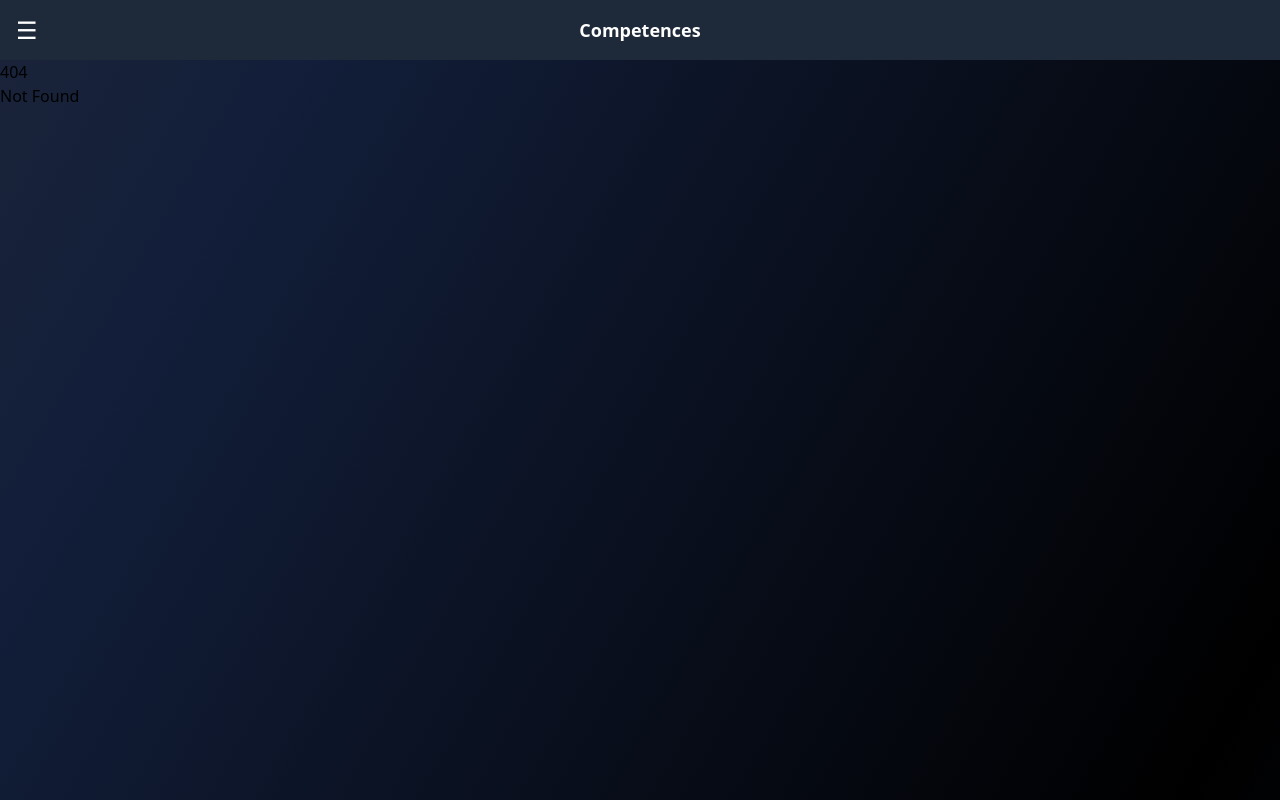
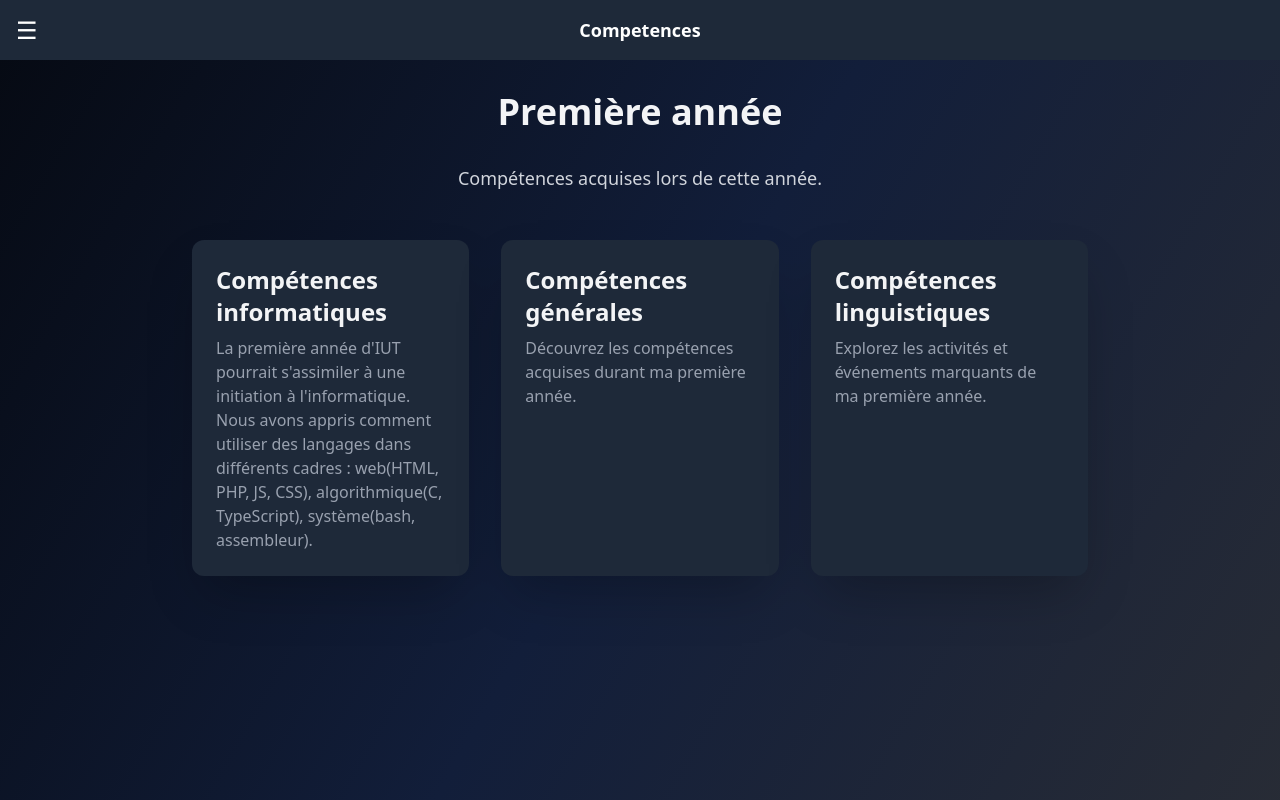
Before and after one commit to mdcnico/portfolio, a SvelteKit app: page /premannee/competences in a window 1280 px wide. Before the commit this address had no page. Built offline with nearby package versions, Linux system fonts and the light colour scheme.

Commit message:
Finalisation de la section première année 2.0

```diff
--- a/src/routes/premannee/+page.svelte
+++ b/src/routes/premannee/+page.svelte
@@ -12,7 +12,7 @@
         class="block bg-gray-800 rounded-xl shadow-2xl overflow-hidden transform hover:scale-105 transition-transform duration-250 group"
     >
         <div class="relative w-full h-64">
-            <img src="/images/projects.jpg" alt="Projects" class="w-full h-full object-cover">
+            <img src="/images/premannee/projects.gif" alt="Projects" class="w-full h-full object-cover">
             <div class="absolute inset-0 bg-gray-700 bg-opacity-50 opacity-0 group-hover:opacity-100 transition-opacity duration-300"></div>
         </div>
         <div class="p-6">
@@ -27,7 +27,7 @@
         class="block bg-gray-800 rounded-xl shadow-2xl overflow-hidden transform hover:scale-105 transition-transform duration-250 group"
     >
         <div class="relative w-full h-64">
-            <img src="/images/competences.jpg" alt="Competences" class="w-full h-full object-cover">
+            <img src="/images/premannee/competences.jpg" alt="Competences" class="w-full h-full object-cover">
             <div class="absolute inset-0 bg-gray-700 bg-opacity-50 opacity-0 group-hover:opacity-100 transition-opacity duration-300"></div>
         </div>
         <div class="p-6">
--- /dev/null
+++ b/src/routes/premannee/competences/+page.svelte
@@ -0,0 +1,38 @@
+<script lang="ts">
+    // No additional logic is needed for this page.
+</script>
+
+<h1 class="text-center text-4xl font-extrabold mb-8 mt-8 text-gray-100">Première année</h1>
+<p class="text-center text-lg mb-12 text-gray-300">Compétences acquises lors de cette année.</p>
+
+<div class="grid grid-cols-1 md:grid-cols-3 gap-8 max-w-4xl mx-auto w-full">
+    <!-- Projects Card -->
+    <div
+        class="block bg-gray-800 rounded-xl shadow-2xl overflow-hidden transform hover:scale-105 transition-transform duration-250 group"
+    >
+        <div class="p-6">
+            <h2 class="text-2xl font-bold text-gray-100 group-hover:text-gray-400 transition-colors duration-300">Compétences informatiques</h2>
+            <p class="text-gray-400 mt-2" style="overflow-wrap: break-word; word-break: break-word;">La première année d'IUT pourrait s'assimiler à une initiation à l'informatique. Nous avons appris comment utiliser des langages dans différents cadres : web(HTML, PHP, JS, CSS), algorithmique(C, TypeScript), système(bash, assembleur).</p>
+        </div>
+    </div>
+
+    <!-- Competences Card -->
+    <div
+        class="block bg-gray-800 rounded-xl shadow-2xl overflow-hidden transform hover:scale-105 transition-transform duration-250 group"
+    >
+        <div class="p-6">
+            <h2 class="text-2xl font-bold text-gray-100 group-hover:text-gray-400 transition-colors duration-300">Compétences générales</h2>
+            <p class="text-gray-400 mt-2" style="overflow-wrap: break-word; word-break: break-word;">Découvrez les compétences acquises durant ma première année.</p>
+        </div>
+    </div>
+
+    <!-- Additional Card -->
+    <div
+        class="block bg-gray-800 rounded-xl shadow-2xl overflow-hidden transform hover:scale-105 transition-transform duration-250 group"
+    >
+        <div class="p-6">
+            <h2 class="text-2xl font-bold text-gray-100 group-hover:text-gray-400 transition-colors duration-300">Compétences linguistiques</h2>
+            <p class="text-gray-400 mt-2" style="overflow-wrap: break-word; word-break: break-word;">Explorez les activités et événements marquants de ma première année.</p>
+        </div>
+    </div>
+</div>
```
Also changed, not shown: static/images/premannee/competences.jpg (added), 1 other file (tests, documents, lock files or other folders).
